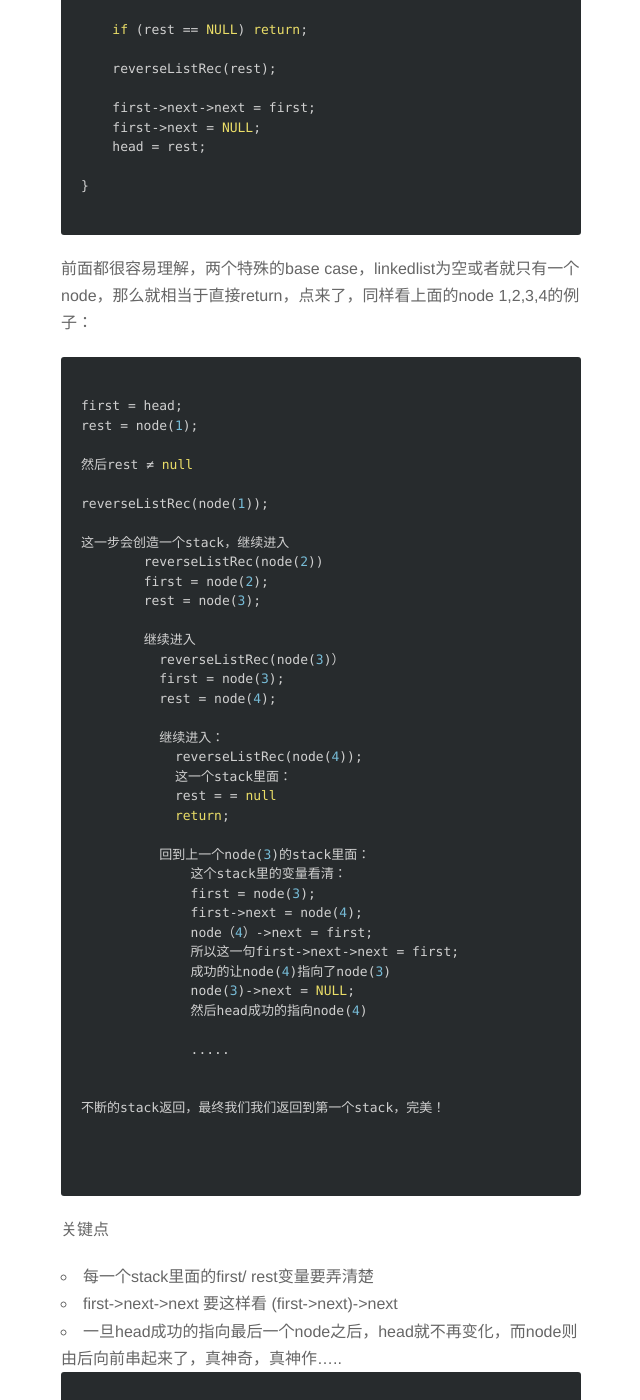
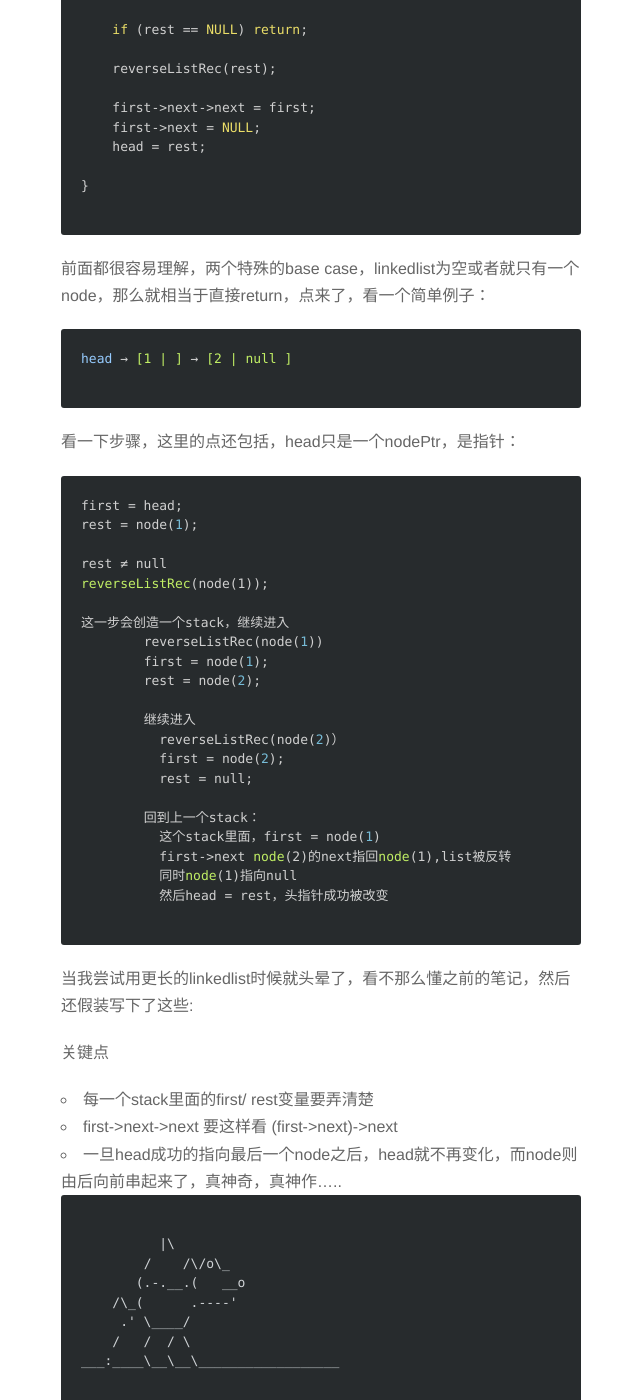
Before and after one commit to walterwang/krisyu.github.io, a Jekyll site: the page built from _posts/2015-09-04-肢解真神作linkedlist_reverse_list.md, in a window 1280 px wide and 1400 px high, scrolled down 2704 px. Shown: the whole window, without its empty margins (319-959 px from the left). Built offline with Jekyll 4.4.1, drawn with Linux system fonts in a browser that asks for light colours; nearby versions of some CDN libraries; Markdown is read by kramdown in place of the engine named in the settings.

````diff
--- a/_posts/2015-09-04-肢解真神作linkedlist_reverse_list.md
+++ b/_posts/2015-09-04-肢解真神作linkedlist_reverse_list.md
@@ -128,53 +128,42 @@ void reverseListRec(node* &head){
 
 ```
 
-前面都很容易理解，两个特殊的base case，linkedlist为空或者就只有一个node，那么就相当于直接return，点来了，同样看上面的node 1,2,3,4的例子：
+前面都很容易理解，两个特殊的base case，linkedlist为空或者就只有一个node，那么就相当于直接return，点来了，看一个简单例子：
 
+```
+head → [1 | ] → [2 | null ]
+
+```
+看一下步骤，这里的点还包括，head只是一个nodePtr，是指针：
 
 
 ```
-
 first = head;
 rest = node(1);
 
-然后rest ≠ null
-
+rest ≠ null
 reverseListRec(node(1));
 
 这一步会创造一个stack，继续进入
-	reverseListRec(node(2))
-	first = node(2);
-	rest = node(3);
+	reverseListRec(node(1))
+	first = node(1);
+	rest = node(2);
 
 	继续进入
-	  reverseListRec(node(3)）
-	  first = node(3);
-	  rest = node(4);
+	  reverseListRec(node(2)）
+	  first = node(2);
+	  rest = null;
 
-	  继续进入：
-	    reverseListRec(node(4));
-	    这一个stack里面：
-	    rest = = null
-	    return;
-
-	  回到上一个node(3)的stack里面：
-	      这个stack里的变量看清：
-	      first = node(3);
-	      first->next = node(4);
-	      node（4）->next = first;
-	      所以这一句first->next->next = first;
-	      成功的让node(4)指向了node(3)
-	      node(3)->next = NULL;
-	      然后head成功的指向node(4)
-
-	      .....
-
-
-不断的stack返回，最终我们我们返回到第一个stack，完美！
-
-
+	回到上一个stack：
+	  这个stack里面，first = node(1)
+	  first->next node(2)的next指回node(1),list被反转
+	  同时node(1)指向null
+	  然后head = rest，头指针成功被改变
 
 ```
+
+当我尝试用更长的linkedlist时候就头晕了，看不那么懂之前的笔记，然后还假装写下了这些:
+
 
 关键点
 
````
Also changed, not shown: _posts/2015-11-19-改些代码.md (added, +73 -0 lines), _posts/blockingqueue的实现.md (added, +5 -0 lines), _posts/pre某project之二.md (added, +8 -0 lines), _posts/semaphore几个常见初始值及含义.md (added, +39 -0 lines), _posts/topological_sort.md (added, +46 -0 lines), _posts/最小生成树再度出师.md (added, +70 -0 lines).
